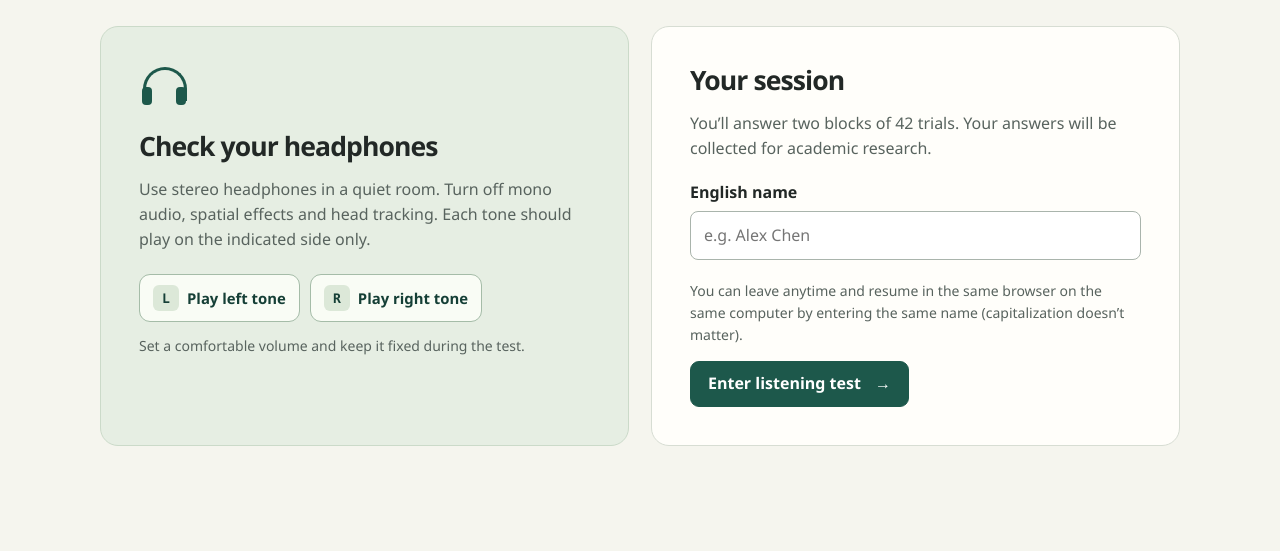
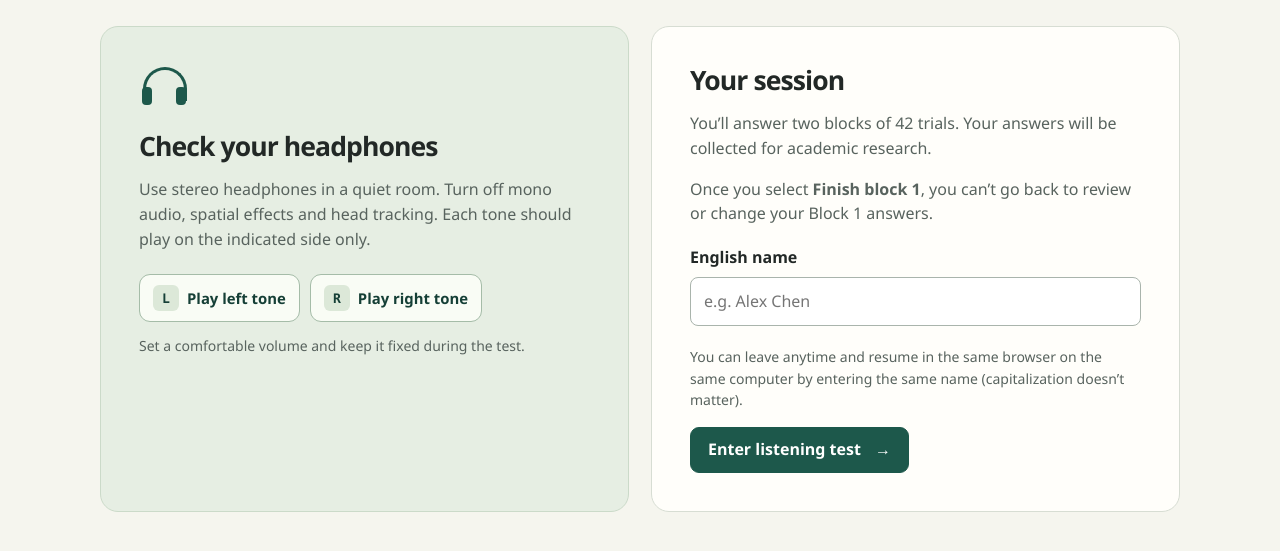
Before and after one commit to Luo-Zhengding/Spatial-Audio-Listening, a plain HTML site: page index.html in a window 1280 px wide. Shown: the part 271-822 px from the top of the page. Before the commit the page ends 800 px from the top, so only its background shows below. Drawn offline with Linux system fonts and the light colour scheme.

Commit message:
Explain the Block 1 review deadline on the welcome page

```diff
--- a/index.html
+++ b/index.html
@@ -32,6 +32,7 @@
         <form id="start-form" class="panel start-panel">
           <h2>Your session</h2>
           <p>You’ll answer two blocks of 42 trials. Your answers will be collected for academic research.</p>
+          <p>Once you select <strong>Finish block 1</strong>, you can’t go back to review or change your Block 1 answers.</p>
           <label for="listener">English name</label>
           <input id="listener" name="name" type="text" maxlength="120" placeholder="e.g. Alex Chen" autocomplete="name" autocapitalize="words" spellcheck="false" aria-describedby="resume-hint" required>
           <p id="resume-hint" class="small">You can leave anytime and resume in the same browser on the same computer by entering the same name (capitalization doesn’t matter).</p>
```
